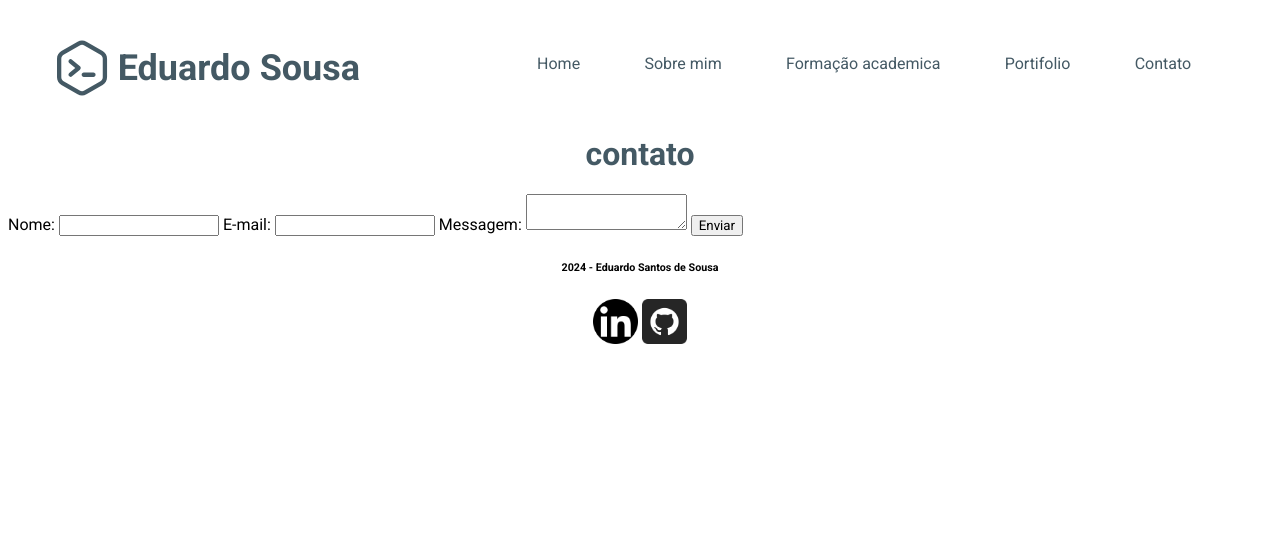
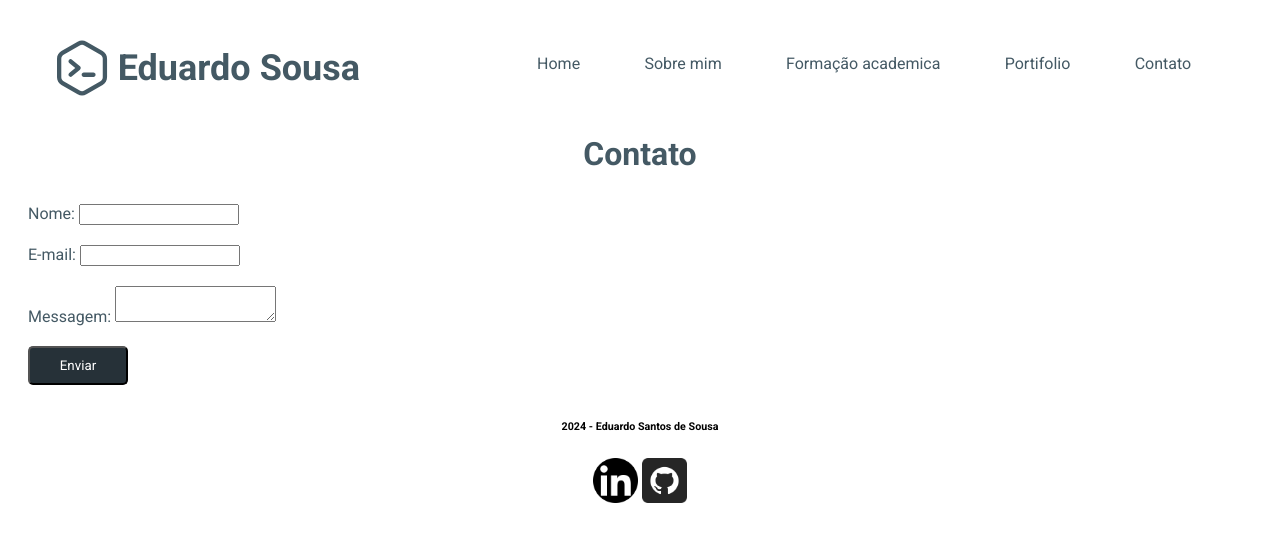
Before and after one commit to eduardoecsousa/my_WebSite, a plain HTML site: page contato.html in a window 1280 px wide. Drawn offline with Linux system fonts and the light colour scheme.

Commit message:
estilização da pagina contato concluida

```diff
--- a/contato.html
+++ b/contato.html
@@ -28,9 +28,10 @@
       </ul>
     </nav>
   </header>
-  <h1 class="title_main">contato</h1>
+  <h1 class="title_main">Contato</h1>
   <main>
-    <form action="post">
+    <form action="">
+      <div class="formulario">
         <label for="nome">
           Nome:
           <input type="text" id="nome">
@@ -43,7 +44,8 @@
           Messagem:
           <textarea name="menssagem" id="message"></textarea>
         </label>
-      <button>Enviar</button>
+        <button class="button">Enviar</button>
+      </div>
     </form>
   </main>
 
--- a/style.css
+++ b/style.css
@@ -186,3 +186,32 @@ footer {
   width: 250px;
   height: 180px;
 }
+
+.formulario {
+  display: flex;
+  flex-direction: column;
+  margin: 10px;
+}
+
+.formulario label {
+  margin: 10px;
+  color: rgba(68, 89, 100, 1);
+}
+
+.button {
+  margin: 10px;
+  padding: 10px;
+  transition-duration: 0.4s;
+  width: 100px;
+  background-color: rgba(38, 49, 56, 1);
+  color: white;
+  border-radius: 5px;
+  cursor: pointer;
+  box-shadow: none;
+
+}
+
+.button:hover {
+  background-color: rgba(68, 89, 100, 1); /* Green */
+  color: black;
+}
```
Lines whose indentation alone changed are shown as unchanged.
